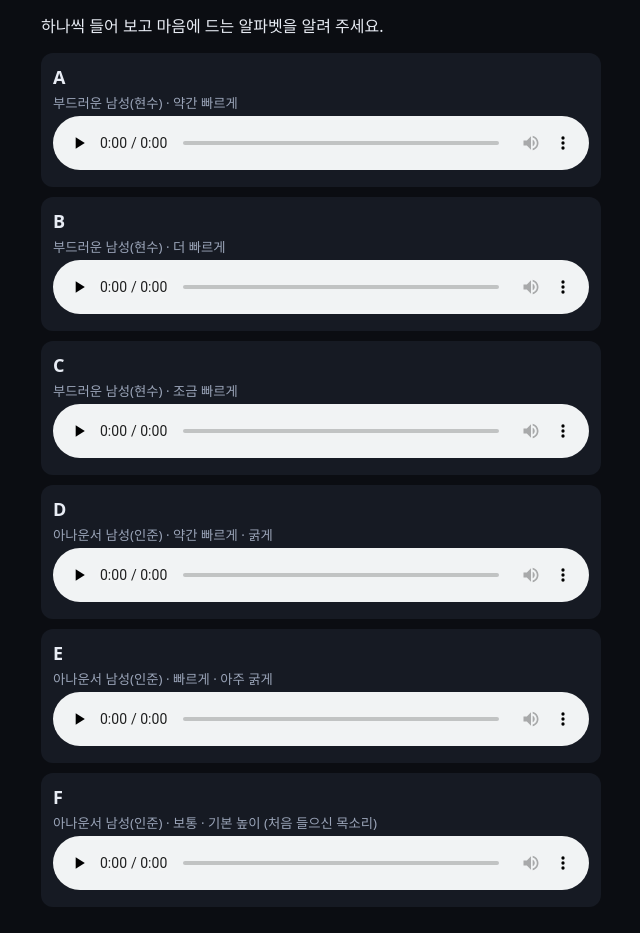
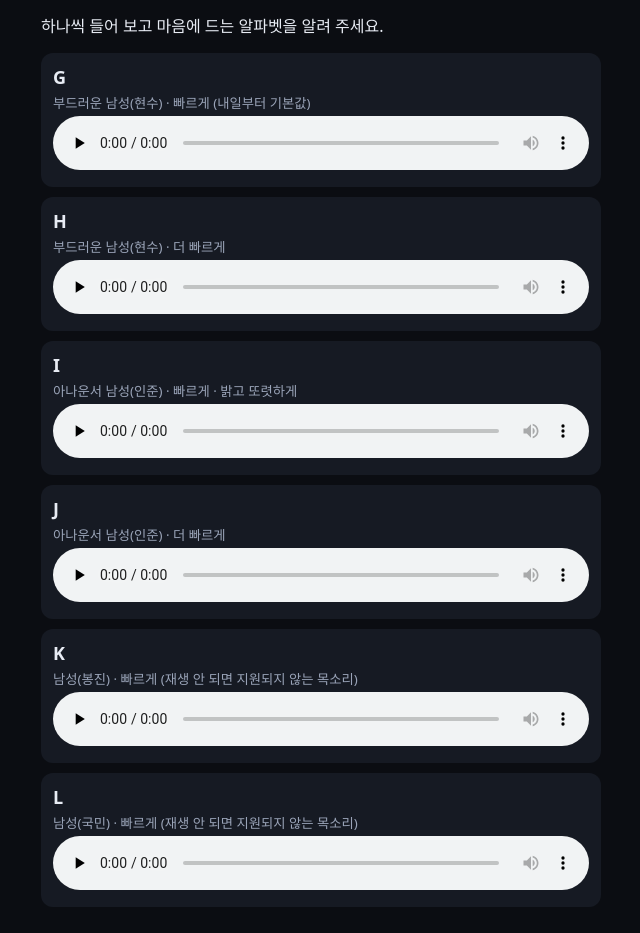
Before and after one commit to eaglerex/morning-prism, a plain HTML site: page voices.html in a window 1280 px wide. Shown: the part 68-1001 px from the top of the page, without its empty margins (319-959 px from the left). Drawn offline with Linux system fonts and the light colour scheme.

Commit message:
더 빠르고 또렷한 목소리(+18%)로 변경, 새 샘플 6종
Co-Authored-By: Claude Sonnet 5.5 <noreply@anthropic.com>
Claude-Session: https://claude.ai/code/session_01A4MyPEE5pgVUKoibQVEDvh

```diff
--- a/voices.html
+++ b/voices.html
@@ -1,10 +1,10 @@
 <!doctype html><html lang="ko"><head><meta charset="utf-8"><meta name="viewport" content="width=device-width,initial-scale=1"><title>목소리 고르기</title>
 <style>body{background:#0b0d12;color:#e8ecf4;font-family:system-ui,sans-serif;padding:16px;max-width:560px;margin:auto}h1{font-size:20px}.c{background:#161a23;border-radius:12px;padding:12px;margin:10px 0}b{font-size:18px}small{color:#9aa4b8;display:block;margin:4px 0}audio{width:100%}</style></head><body>
 <h1>🎙 목소리 고르기</h1><p>하나씩 들어 보고 마음에 드는 알파벳을 알려 주세요.</p>
-<div class="c"><b>A</b><small>부드러운 남성(현수) · 약간 빠르게</small><audio controls preload="none" src="samples/A.mp3"></audio></div>
-<div class="c"><b>B</b><small>부드러운 남성(현수) · 더 빠르게</small><audio controls preload="none" src="samples/B.mp3"></audio></div>
-<div class="c"><b>C</b><small>부드러운 남성(현수) · 조금 빠르게</small><audio controls preload="none" src="samples/C.mp3"></audio></div>
-<div class="c"><b>D</b><small>아나운서 남성(인준) · 약간 빠르게 · 굵게</small><audio controls preload="none" src="samples/D.mp3"></audio></div>
-<div class="c"><b>E</b><small>아나운서 남성(인준) · 빠르게 · 아주 굵게</small><audio controls preload="none" src="samples/E.mp3"></audio></div>
-<div class="c"><b>F</b><small>아나운서 남성(인준) · 보통 · 기본 높이 (처음 들으신 목소리)</small><audio controls preload="none" src="samples/F.mp3"></audio></div>
+<div class="c"><b>G</b><small>부드러운 남성(현수) · 빠르게 (내일부터 기본값)</small><audio controls preload="none" src="samples/G.mp3"></audio></div>
+<div class="c"><b>H</b><small>부드러운 남성(현수) · 더 빠르게</small><audio controls preload="none" src="samples/H.mp3"></audio></div>
+<div class="c"><b>I</b><small>아나운서 남성(인준) · 빠르게 · 밝고 또렷하게</small><audio controls preload="none" src="samples/I.mp3"></audio></div>
+<div class="c"><b>J</b><small>아나운서 남성(인준) · 더 빠르게</small><audio controls preload="none" src="samples/J.mp3"></audio></div>
+<div class="c"><b>K</b><small>남성(봉진) · 빠르게 (재생 안 되면 지원되지 않는 목소리)</small><audio controls preload="none" src="samples/K.mp3"></audio></div>
+<div class="c"><b>L</b><small>남성(국민) · 빠르게 (재생 안 되면 지원되지 않는 목소리)</small><audio controls preload="none" src="samples/L.mp3"></audio></div>
 </body></html>
```
Also changed, not shown: 3 other files.
